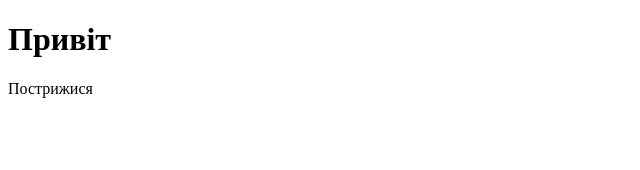
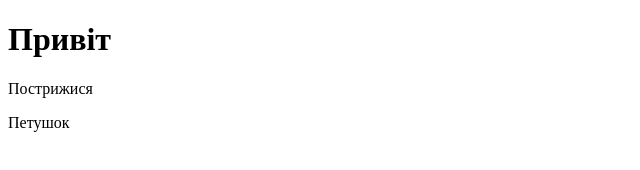
Before and after one commit to Serejjka12/Esca, a plain HTML site: page index.html in a window 1280 px wide. Shown: the full height of the page, 0-640 px from the left. Drawn offline with Linux system fonts and the light colour scheme.

Commit message:
update index.html

```diff
--- a/index.html
+++ b/index.html
@@ -9,5 +9,6 @@
   <body>
     <h1>Привіт</h1>
     <p>Пострижися</p>
+    <p>Петушок</p>
   </body>
 </html>
```
